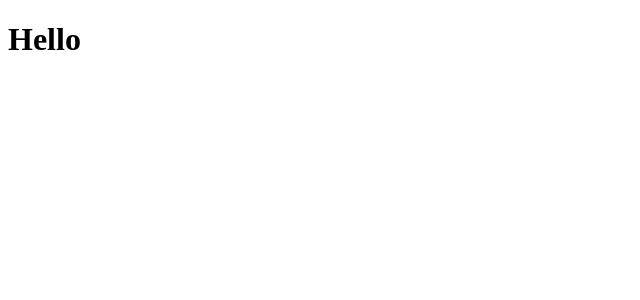
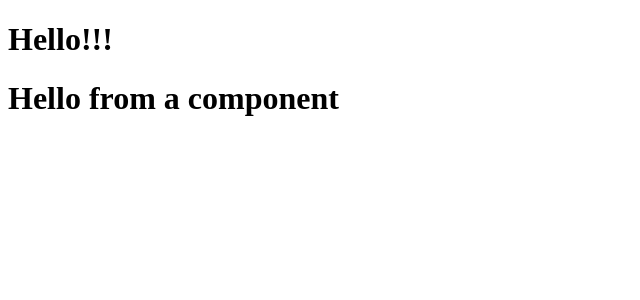
Before and after one commit to HinalPatel0607/React-Learning, a React (Vite) app in the folder React/: page / in a window 1280 px wide. Shown: the top 300 px of the page, without its empty margins (0-640 px from the left). Built offline with nearby package versions, Linux system fonts and the light colour scheme.

Commit message:
Creating a component in seperate file

```diff
--- a/React/src/App.jsx
+++ b/React/src/App.jsx
@@ -1,5 +1,13 @@
+import React from "react";
+import Hello from "./components/Hello";
+
 function App() {
-  return <h1>Hello</h1>;
+  return (
+    <div className="App">
+      <h1>Hello!!!</h1>
+      <Hello />
+    </div>
+  );
 }
 
 export default App;
--- /dev/null
+++ b/React/src/components/Hello.jsx
@@ -0,0 +1,5 @@
+function Hello() {
+  return <div><h1>Hello from a component</h1></div>;
+}
+
+export default Hello;
```
